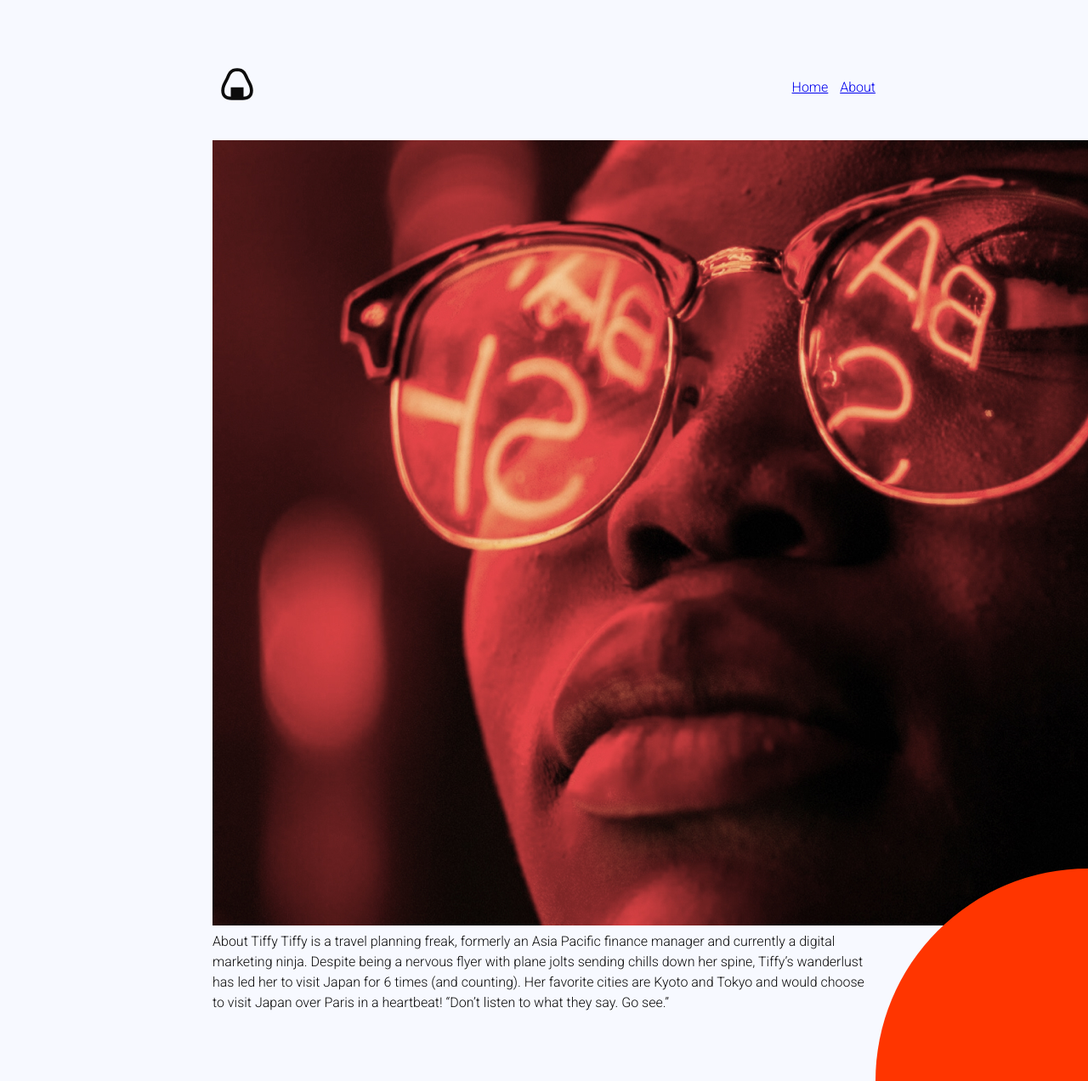
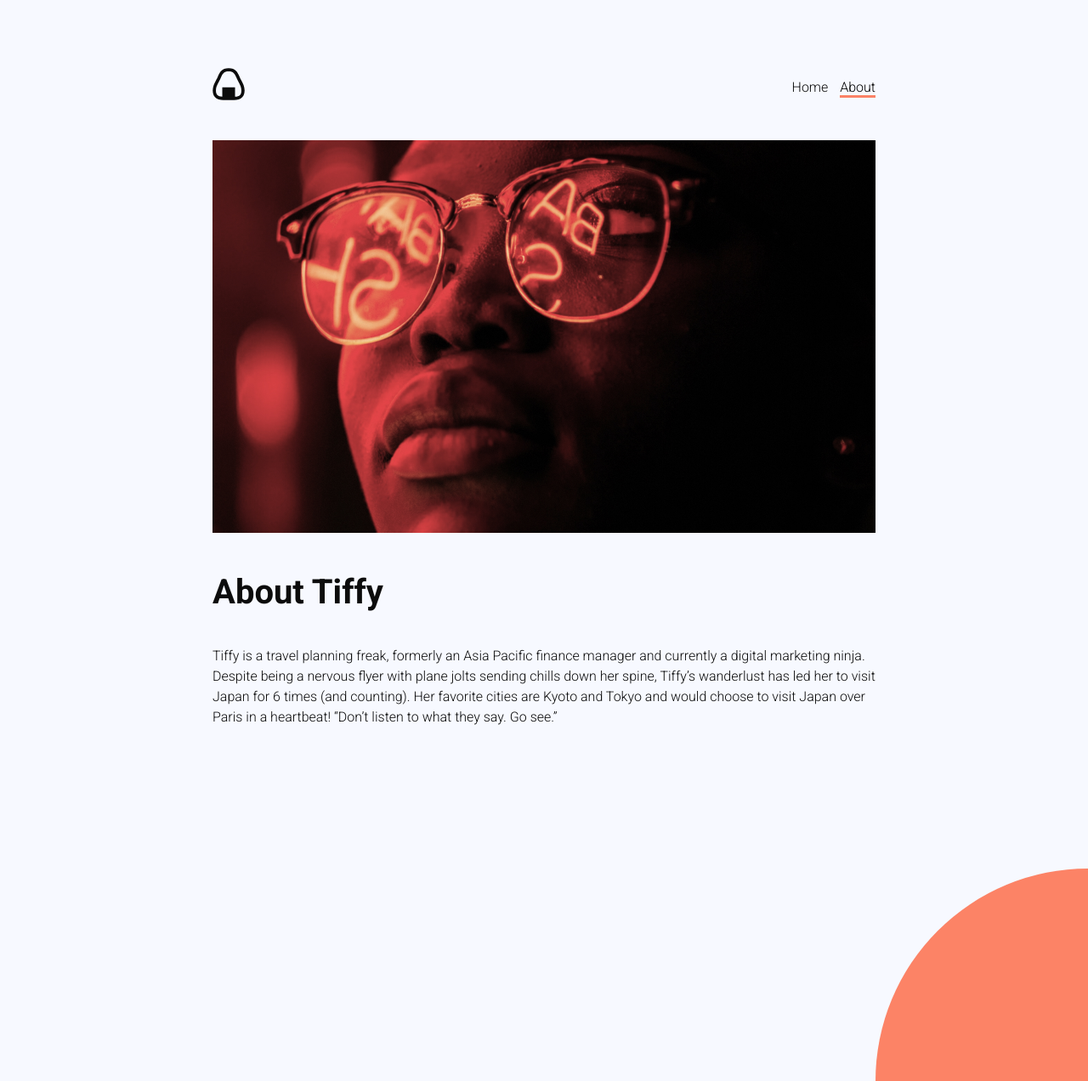
Before and after one commit to LorenzoDossi/Anightinjapan, a Jekyll site: the page built from about.markdown, in a window 1280 px wide and 1272 px high. Shown: the whole window at 85% size. Built offline with Jekyll 4.4.1, drawn with Linux system fonts in a browser that asks for light colours.

Commit message:
site finished and added media

```diff
--- a/about.markdown
+++ b/about.markdown
@@ -5,6 +5,6 @@ layout: default
 ---
 
 ![about.jpg](/uploads/about.jpg)
-About Tiffy
+## About Tiffy
 Tiffy is a travel planning freak, formerly an Asia Pacific finance manager and currently a digital marketing ninja. Despite being a nervous flyer with plane jolts sending chills down her spine, Tiffy’s wanderlust has led her to visit Japan for 6 times (and counting). Her favorite cities are Kyoto and Tokyo and would choose to visit Japan over Paris in a heartbeat!
 “Don't listen to what they say. Go see.”
--- a/assets/css/app.scss
+++ b/assets/css/app.scss
@@ -38,7 +38,7 @@ header {
     justify-content: space-between;
     align-items: center;
 
-    a {
+    nav a {
         margin-left: 10px;
     }
 }
@@ -47,10 +47,19 @@ section {
     margin: 40px 0 0 0;
 }
 
-nav a.sel, p a {
+nav a.selected, p a {
     color: black;
     text-decoration: none;
-    border-bottom: 3px solid $red;
+    border-bottom: 3px solid rgba($red, .6);
+}
+
+nav a {
+    color: $black;
+    text-decoration: none;
+}
+
+img {
+    max-width: 780px;
 }
 
 p.read-more {
@@ -70,6 +79,7 @@ div.blog-posts {
 
 div.circle {
     position: fixed;
+    z-index: -1;
     bottom: -250px;
     right: -250px;
     width: 500px;
@@ -77,6 +87,7 @@ div.circle {
 
     background-color: $red;
     border-radius: 50%;
+    opacity: .6;
 }
 
 div.post {
@@ -93,3 +104,28 @@ div.post {
         max-width: 780px;
     }
 }
+
+@media (max-width: 600px) {
+    body {
+        margin: 10px;
+    }
+
+    h1 {
+        font-size: 40px;
+        font-weight: 700;
+    }
+
+    h2 {
+        font-size: 24px;
+        font-weight: 700;
+    }
+
+    h3 {
+        font-size: 20px;
+        font-weight: 700;
+    }
+
+    img {
+        max-width: 100%;
+    }
+}
```
